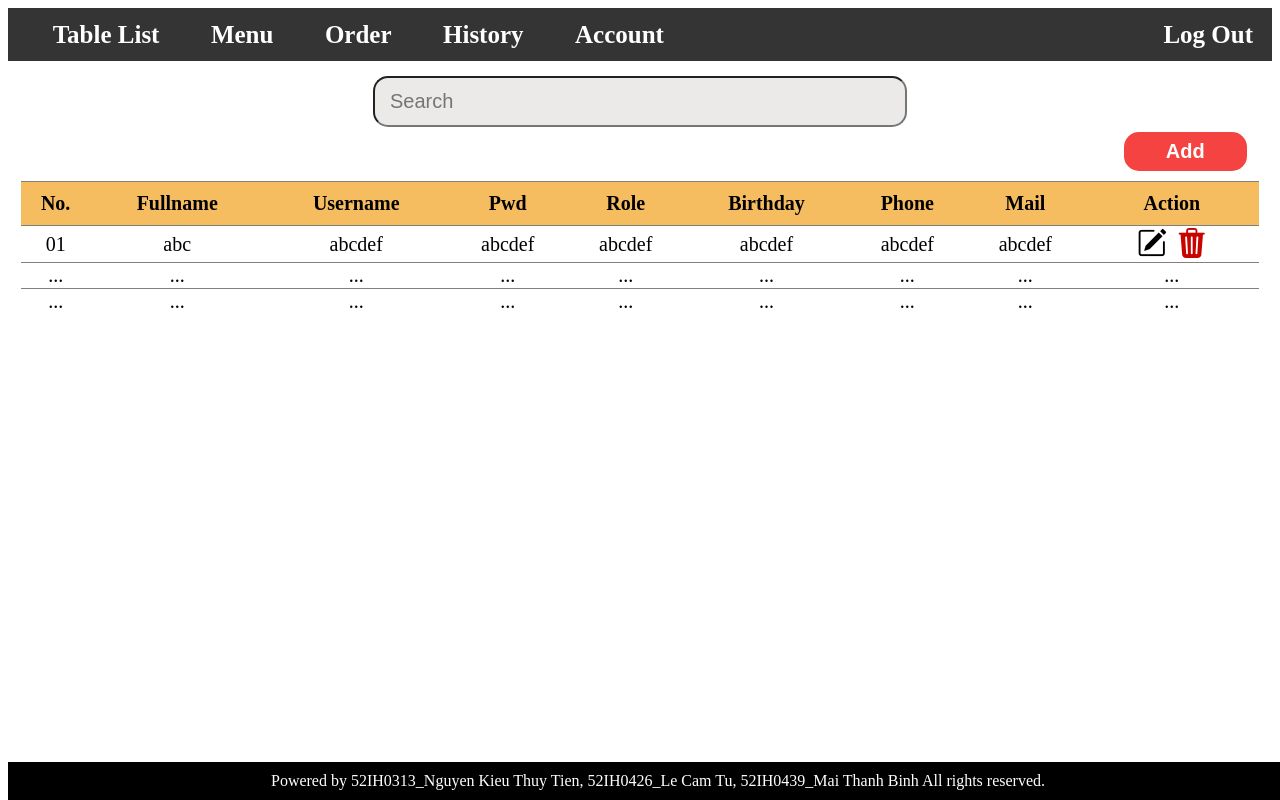
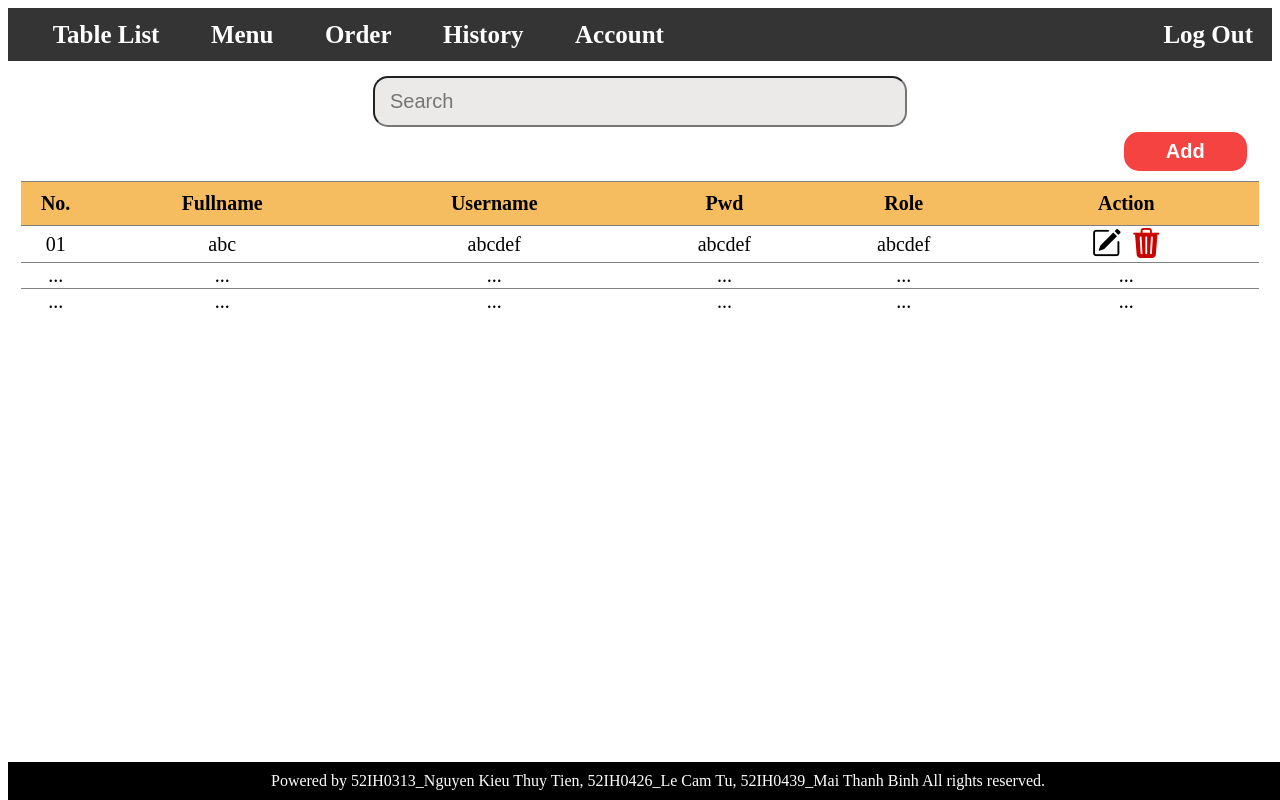
Before and after one commit to kynm0211/soa-midterm, a React (Create React App) app: page /account in a window 1280 px wide. Built offline with nearby package versions, Linux system fonts and the light colour scheme.

Commit message:
new update account - TT

```diff
--- a/src/components/Account/Account.css
+++ b/src/components/Account/Account.css
@@ -1,4 +1,5 @@
 .account-search{
+  position: relative;
     display: flex;
     justify-content: center;
 }
@@ -31,6 +32,7 @@
 
 .Add-btn:hover{
     background-color: #c90300;
+    cursor: pointer;
 }
 
 .table{
@@ -163,4 +165,5 @@ span{
     border-radius: 5px;
     padding: 8px 15px;
     font-size: 15px ;
+    cursor: pointer;
   }
--- a/src/components/Account/Account.jsx
+++ b/src/components/Account/Account.jsx
@@ -46,12 +46,12 @@ export default function Account() {
                                         <option value="manager">Manager</option>
                                         <option value="waiter">Waiter</option>
                                     </select><br />
-                                    <label htmlFor="dob">Date of birth: </label>
-                                    <input type="date" id="dob" className="dob" /><br />
-                                    <label htmlFor="phone">Phone: </label>
+                                    {/* <label htmlFor="dob">Date of birth: </label> */}
+                                    {/* <input type="date" id="dob" className="dob" /><br /> */}
+                                    {/* <label htmlFor="phone">Phone: </label>
                                     <input type="text" id="phone" className="phone" /><br />
                                     <label htmlFor="email">Email: </label>
-                                    <input type="email" id="email" className="email" /><br />
+                                    <input type="email" id="email" className="email" /><br /> */}
                                 </div>
                             </div>
                             <div className="popup-btn">
@@ -80,9 +80,9 @@ export default function Account() {
                             <th>Username</th>
                             <th>Pwd</th>
                             <th>Role</th>
-                            <th>Birthday</th>
-                            <th>Phone</th>
-                            <th>Mail</th>
+                            {/* <th>Birthday</th> */}
+                            {/* <th>Phone</th>
+                            <th>Mail</th> */}
                             <th>Action</th>
                         </tr>
                     </thead>
@@ -93,9 +93,9 @@ export default function Account() {
                             <td>abcdef</td>
                             <td>abcdef</td>
                             <td>abcdef</td>
-                            <td>abcdef</td>
-                            <td>abcdef</td>
-                            <td>abcdef</td>
+                            {/* <td>abcdef</td> */}
+                            {/* <td>abcdef</td>
+                            <td>abcdef</td> */}
                             <td className="action">
                                 <span className="edit-iccon">
                                     <i class="bi bi-pencil-square"></i>
@@ -112,9 +112,9 @@ export default function Account() {
                             <td>...</td>
                             <td>...</td>
                             <td>...</td>
-                            <td>...</td>
-                            <td>...</td>
-                            <td>...</td>
+                            {/* <td>...</td> */}
+                            {/* <td>...</td>
+                            <td>...</td> */}
                             <td>...</td>
                         </tr>
                         <tr>
@@ -123,9 +123,9 @@ export default function Account() {
                             <td>...</td>
                             <td>...</td>
                             <td>...</td>
-                            <td>...</td>
-                            <td>...</td>
-                            <td>...</td>
+                            {/* <td>...</td> */}
+                            {/* <td>...</td>
+                            <td>...</td> */}
                             <td>...</td>
                         </tr>
                     </tbody>
--- a/src/components/TableList/TableList.jsx
+++ b/src/components/TableList/TableList.jsx
@@ -9,10 +9,10 @@ export default function TableList() {
                     All Table
                 </div>
                 <div className="TabItem">
-                    Empty Table
+                    Empty
                 </div>
                 <div className="TabItem">
-                    Full Table
+                    Full
                 </div>
             </div>
 
```
